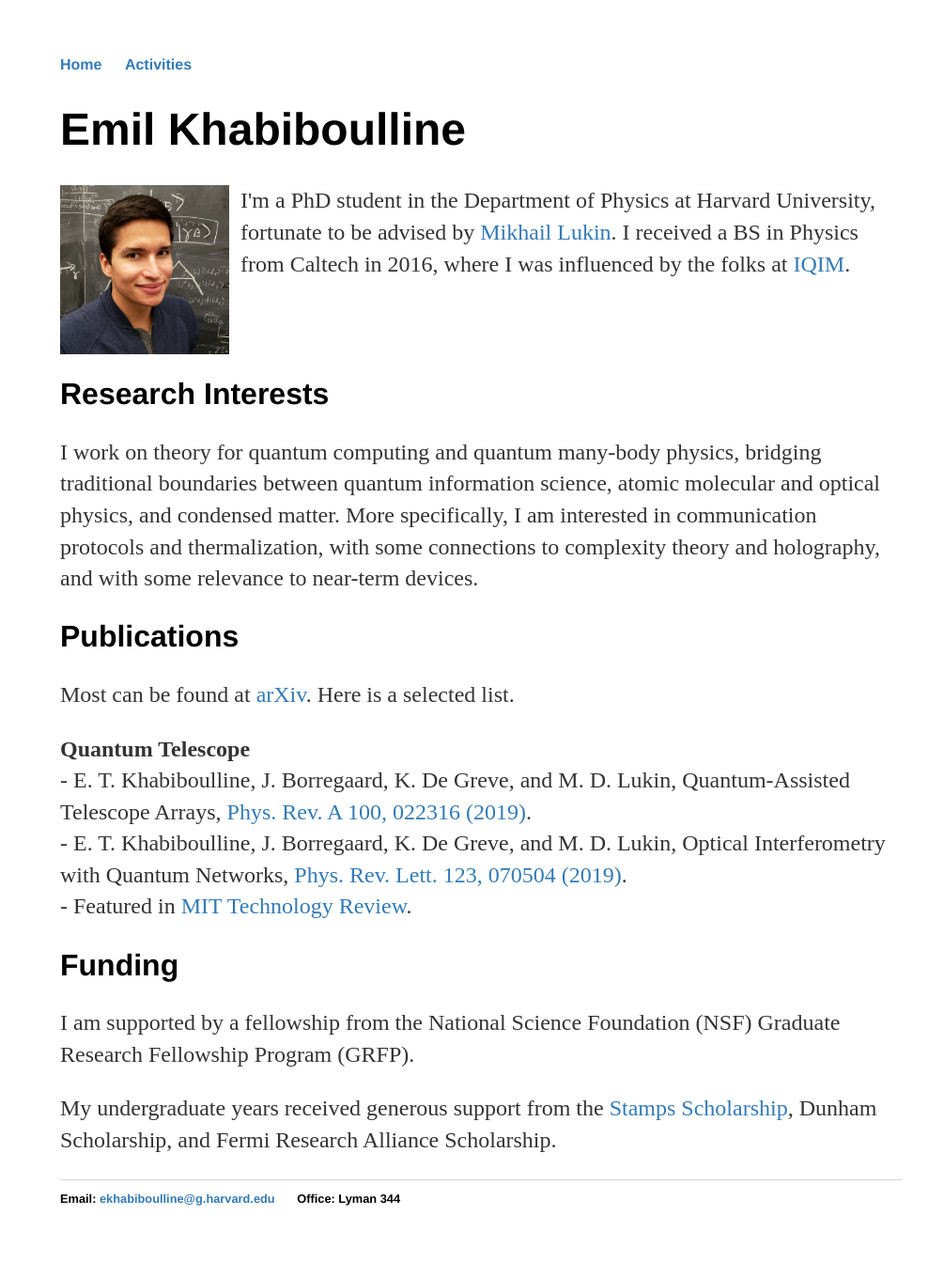
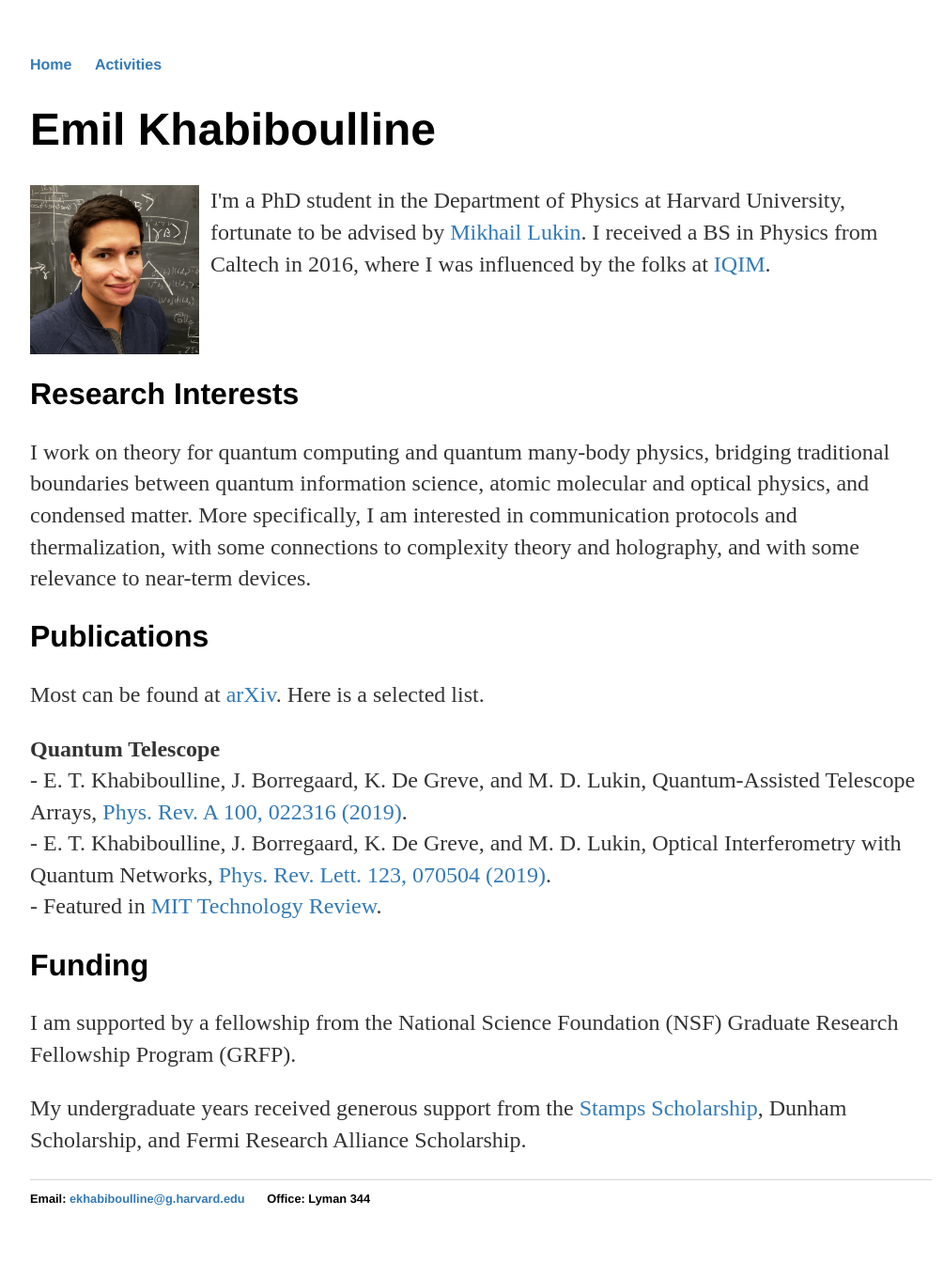
Before and after one commit to emilkhab/emilkhab.github.io, a Jekyll site: the page built from index.html, in a window 1280 px wide. Shown: the whole page at 94% size, without its empty margins (128-1133 px from the left). Built offline with Jekyll 4.4.1, drawn with Linux system fonts in a browser that asks for light colours.

Commit message:
Update main.css

```diff
--- a/css/main.css
+++ b/css/main.css
@@ -1,6 +1,6 @@
 body {
     margin: 60px auto;
-    width: 70%;
+    width: 75%;
 }
 nav ul, footer ul {
     font-family:'Helvetica', 'Arial', 'Sans-Serif';
@@ -36,12 +36,3 @@ footer {
     border-top: 1px solid #d5d5d5;
     font-size: .8em;
 }
-
-ul.posts {
-    margin: 20px auto 40px;
-    font-size: 1.5em;
-}
-
-ul.posts li {
-    list-style: none;
-}
```
